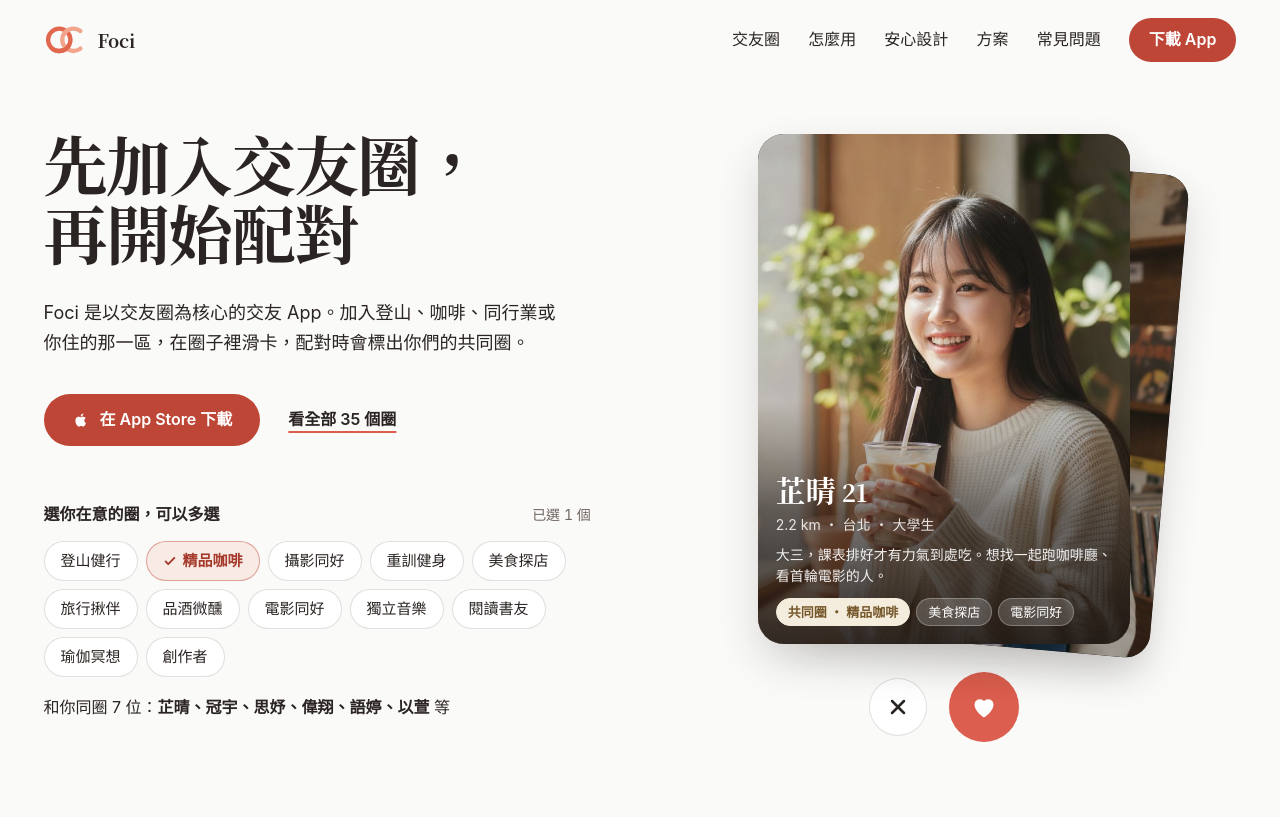
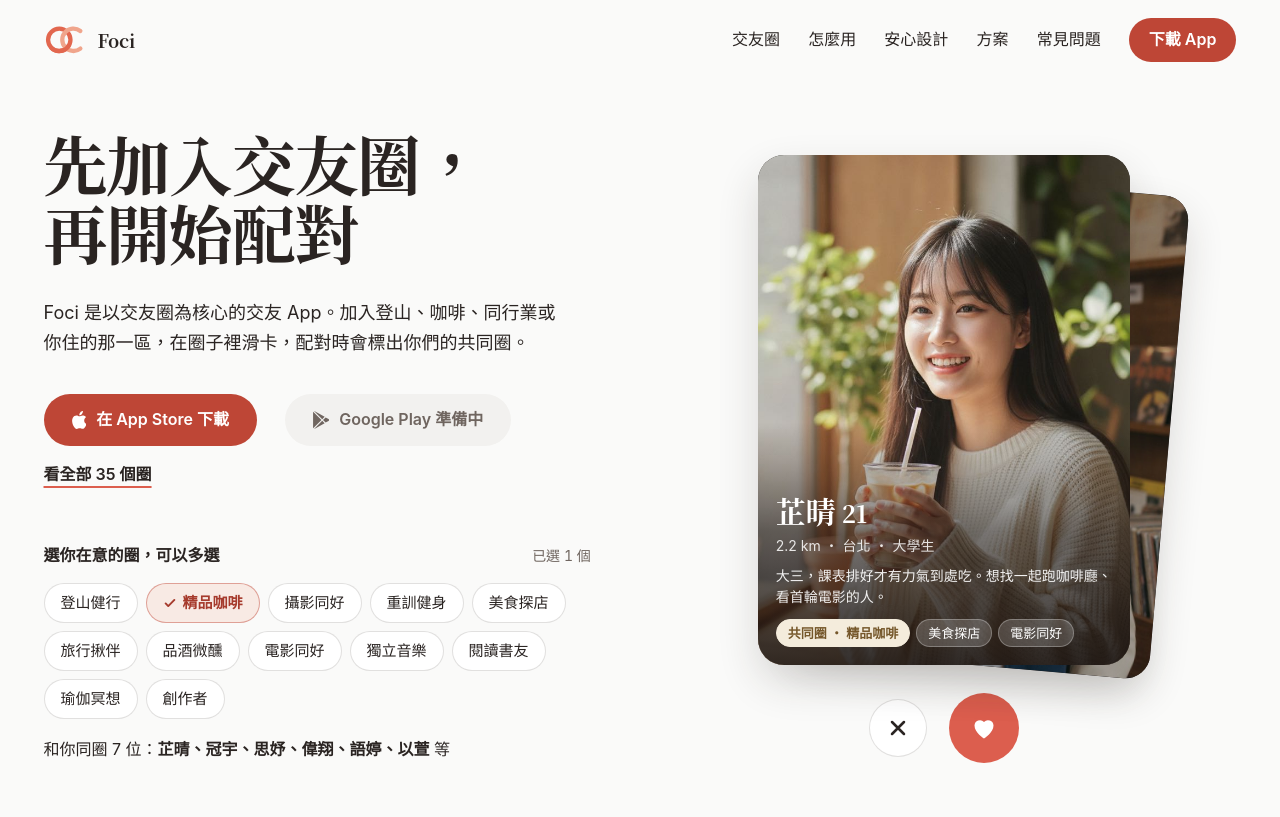
Before and after one commit to OmarHung/Foci-pages, a plain HTML site: page index.html in a window 1280 px wide. Shown: the top 817 px of the page. Drawn offline with Linux system fonts and the light colour scheme.

Commit message:
feat: 首頁加上「Google Play 準備中」按鈕
- 首屏與結尾下載區在 App Store 按鈕旁加灰色的 Google Play 按鈕（不能點），
  結尾小字與 FAQ「有 Android 版嗎？」改成 Android 版準備中。
- 商店圖示的 viewBox 裁到圖形本身、改用高度控制大小：原本 Apple 圖示在
  24×24 畫布裡留白較多，同樣 18px 只畫出約 13px 高，看起來比 Google Play 小。

Co-Authored-By: Claude Opus 5.5 <noreply@anthropic.com>

```diff
--- a/index.html
+++ b/index.html
@@ -130,8 +130,12 @@
     }
     .btn:hover { background: var(--accent-press); }
     .btn:active { transform: scale(.97); }
-    .btn svg { width: 18px; height: 18px; flex: none; }
+    /* viewBox 都裁到圖形本身，大小只用高度控制，不同商店圖示才會一樣大 */
+    .btn svg { height: 18px; width: auto; flex: none; }
     .btn-sm { min-height: 44px; padding: 0 20px; }
+    /* 還沒上架的商店：灰底、不能點，上架後換成一般 .btn 連結 */
+    .btn-soon, .btn-soon:hover { background: var(--surface); color: var(--muted); cursor: default; }
+    .btn-soon:active { transform: none; }
     .text-link {
       font-weight: 600; text-decoration: underline; text-underline-offset: 6px;
       text-decoration-thickness: 2px; text-decoration-color: var(--accent);
@@ -634,9 +638,13 @@
           <p class="lead" data-reveal>Foci 是以交友圈為核心的交友 App。加入登山、咖啡、同行業或你住的那一區，在圈子裡滑卡，配對時會標出你們的共同圈。</p>
           <div class="actions" data-reveal>
             <a class="btn" href="https://apps.apple.com/tw/app/id6781652664" target="_blank" rel="noopener">
-              <svg viewBox="0 0 24 24" aria-hidden="true" fill="currentColor"><path d="M16.37 12.6c-.02-2.2 1.8-3.26 1.88-3.31-1.02-1.5-2.62-1.7-3.19-1.72-1.36-.14-2.65.8-3.34.8-.69 0-1.75-.78-2.88-.76-1.48.02-2.85.86-3.61 2.19-1.54 2.67-.39 6.62 1.11 8.79.73 1.06 1.6 2.25 2.75 2.2 1.1-.04 1.52-.71 2.85-.71 1.33 0 1.71.71 2.88.69 1.19-.02 1.94-1.08 2.66-2.14.84-1.23 1.19-2.42 1.21-2.48-.03-.01-2.31-.89-2.32-3.55zM14.18 6.13c.61-.74 1.02-1.76.91-2.78-.88.04-1.94.59-2.57 1.32-.56.65-1.06 1.69-.93 2.69.98.08 1.98-.5 2.59-1.23z"/></svg>
+              <svg viewBox="4.4 3.25 14.4 17.65" aria-hidden="true" fill="currentColor"><path d="M16.37 12.6c-.02-2.2 1.8-3.26 1.88-3.31-1.02-1.5-2.62-1.7-3.19-1.72-1.36-.14-2.65.8-3.34.8-.69 0-1.75-.78-2.88-.76-1.48.02-2.85.86-3.61 2.19-1.54 2.67-.39 6.62 1.11 8.79.73 1.06 1.6 2.25 2.75 2.2 1.1-.04 1.52-.71 2.85-.71 1.33 0 1.71.71 2.88.69 1.19-.02 1.94-1.08 2.66-2.14.84-1.23 1.19-2.42 1.21-2.48-.03-.01-2.31-.89-2.32-3.55zM14.18 6.13c.61-.74 1.02-1.76.91-2.78-.88.04-1.94.59-2.57 1.32-.56.65-1.06 1.69-.93 2.69.98.08 1.98-.5 2.59-1.23z"/></svg>
               在 App Store 下載
             </a>
+            <span class="btn btn-soon">
+              <svg viewBox="1.12 -0.1 21.75 24.2" aria-hidden="true" fill="currentColor"><path d="M22.018 13.298l-3.919 2.218-3.515-3.493 3.543-3.521 3.891 2.202a1.49 1.49 0 0 1 0 2.594zM1.337.924a1.486 1.486 0 0 0-.112.568v21.017c0 .217.045.419.124.6l11.155-11.087L1.337.924zm12.207 10.065l3.258-3.238L3.45.195a1.466 1.466 0 0 0-.946-.179l11.04 10.973zm0 2.067l-11 10.933c.298.036.612-.016.906-.183l13.324-7.54-3.23-3.21z"/></svg>
+              Google Play 準備中
+            </span>
             <a class="text-link" href="#circles">看全部 35 個圈</a>
           </div>
         </div>
@@ -1101,7 +1109,7 @@
           </details>
           <details name="faq">
             <summary>有 Android 版嗎？<i class="pm" aria-hidden="true"></i></summary>
-            <div class="answer"><p>目前提供 iPhone 版本。</p></div>
+            <div class="answer"><p>Android 版正在準備中，上架 Google Play 後會在這裡放上下載連結。目前可以先在 iPhone 上使用。</p></div>
           </details>
         </div>
       </div>
@@ -1119,8 +1127,9 @@
           </div>
           <div class="cta-act" data-reveal>
             <a class="btn" href="https://apps.apple.com/tw/app/id6781652664" target="_blank" rel="noopener">在 App Store 下載</a>
+            <span class="btn btn-soon">Google Play 準備中</span>
           </div>
-          <p class="cta-note" data-reveal>免費下載，iPhone 適用。</p>
+          <p class="cta-note" data-reveal>免費下載。iPhone 版已上架，Android 版準備中。</p>
         </div>
       </div>
     </section>
```
